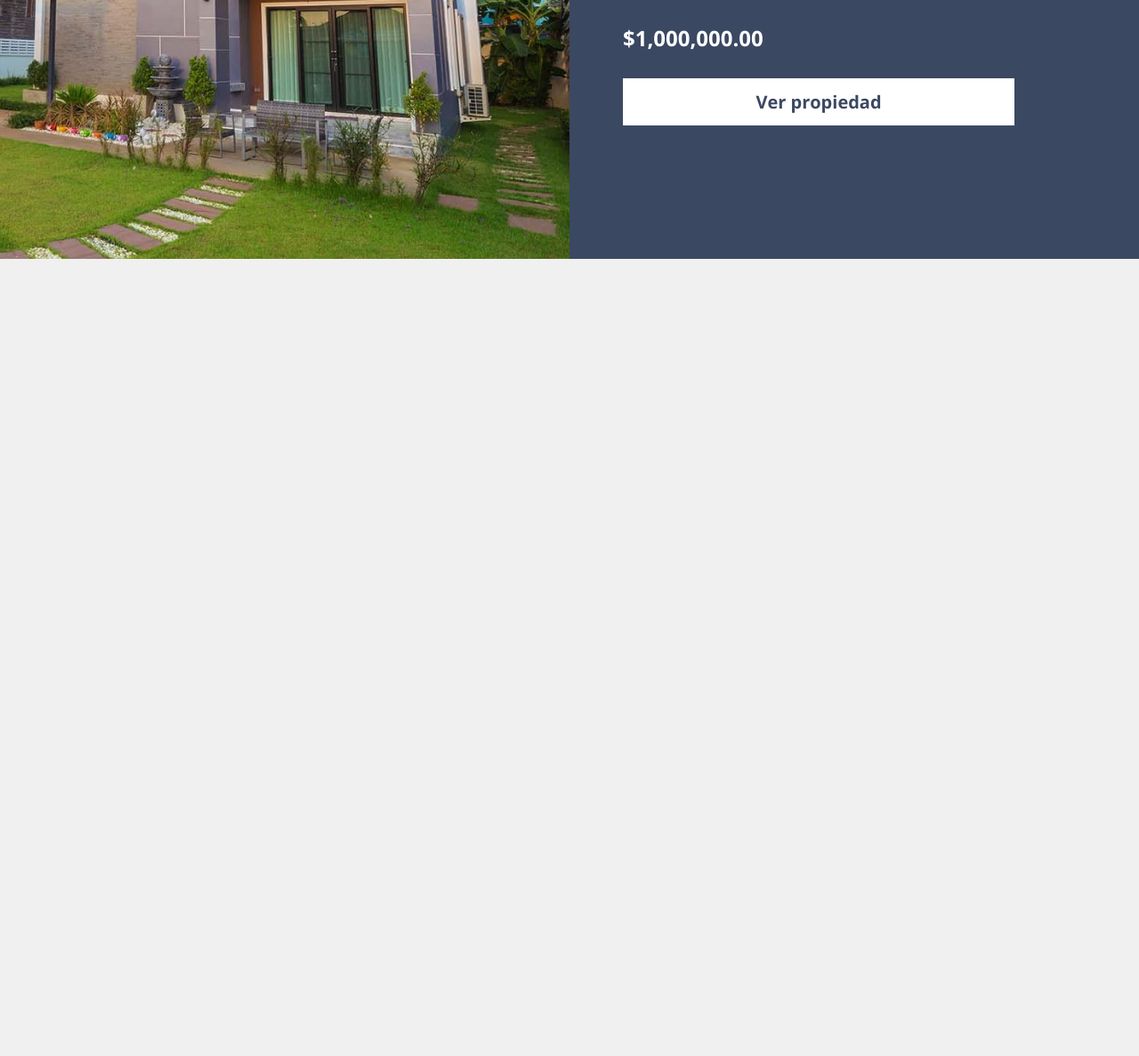
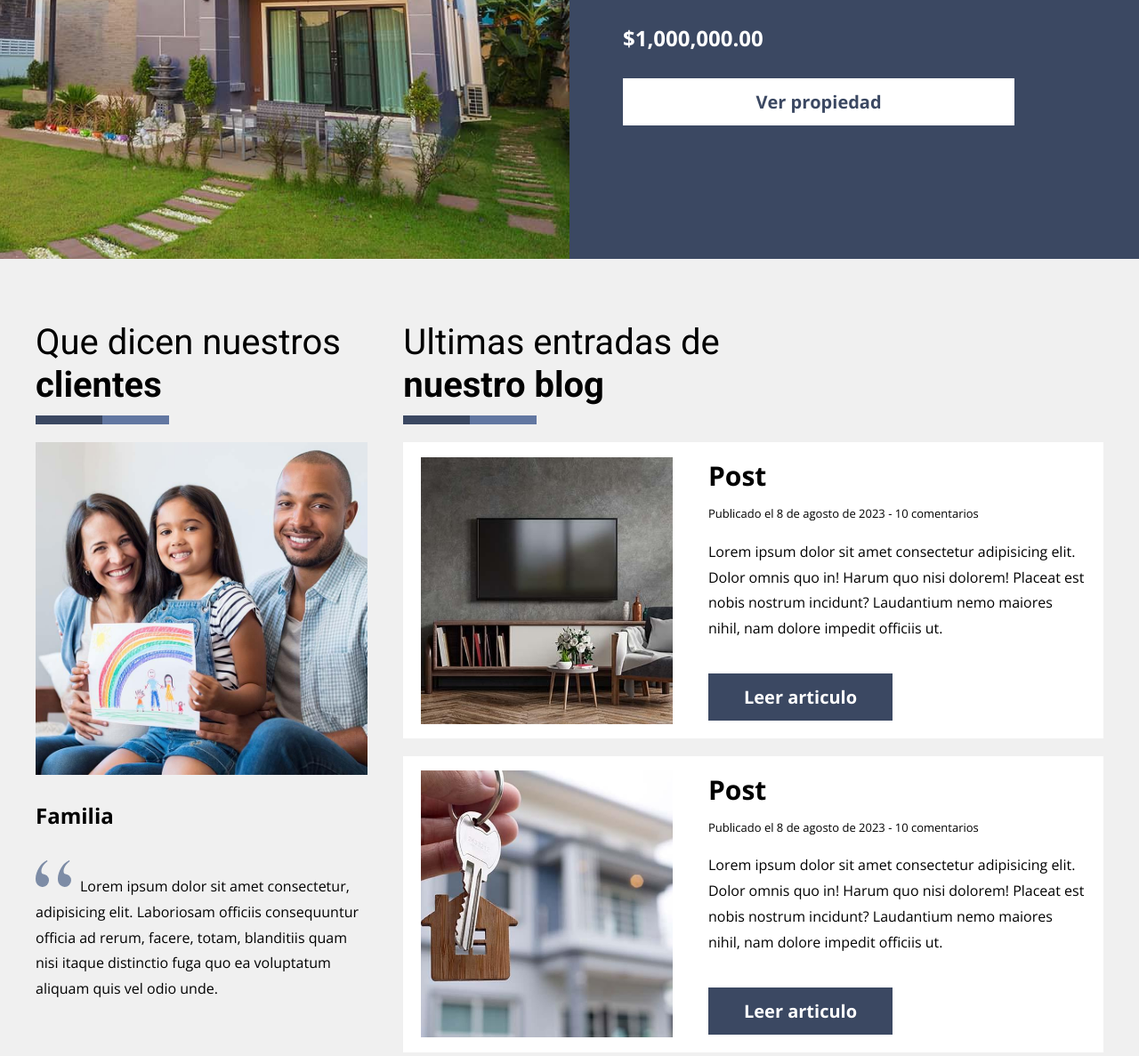
Before and after one commit to BenjaCode/RealState, a website: page index.html in a window 1280 px wide. Shown: the part 2448-3635 px from the top of the page at 89% size. Before the commit the page ends 2739 px from the top, so only its background shows below. Drawn offline with nearby package versions, Linux system fonts and the light colour scheme.

Commit message:
Testimonial y Blog

```diff
--- a/index.html
+++ b/index.html
@@ -123,5 +123,63 @@
             </div>
         </div>
     </section>
+
+    <div class="testimoniales-blog contenedor">
+        <section class="testimoniales-blog__testimoniales">
+            <h2 class="testimoniales-blog__heading">Que dicen nuestros <span>clientes</span></h2>
+
+            <div class="testimonial">
+                <img src="build/img/testimonial.jpg" alt="Imagen de la famila del testimonial" class="testimonial__imagen">
+                <div class="testimonial__contenido">
+                    <p class="testimonial__nombre">Familia</p>
+                    <p class="testimonial__texto">Lorem ipsum dolor sit amet consectetur, adipisicing elit. Laboriosam officiis consequuntur officia ad rerum, facere, totam, blanditiis quam nisi itaque distinctio fuga quo ea voluptatum aliquam quis vel odio unde.</p>
+                </div>
+            </div>
+        </section>
+
+        <section class="testimoniales-blog__blog">
+            <h2 class="testimoniales-blog__heading">Ultimas entradas de <span>nuestro blog</span></h2>
+
+            <div class="entrada">
+                <div class="entrada__imagen-contenedor">
+                    <img src="build/img/blog_1.jpg" alt="Imagen del blog" class="entrada__imagen">
+                </div>
+
+                <div class="entrada__contenido">
+                    <h3 class="entrada__nombre">Post</h3>
+                    <p class="entrada__meta">Publicado el 8 de agosto de 2023 - 10 comentarios</p>
+                    <p class="entrada__texto">Lorem ipsum dolor sit amet consectetur adipisicing elit. Dolor omnis quo in! Harum quo nisi dolorem! Placeat est nobis nostrum incidunt? Laudantium nemo maiores nihil, nam dolore impedit officiis ut.</p>
+                    <a href="#" class="entrada__enlace">Leer articulo</a>
+                </div>
+            </div><!-- Entrada -->
+
+            <div class="entrada">
+                <div class="entrada__imagen-contenedor">
+                    <img src="build/img/blog_2.jpg" alt="Imagen del blog" class="entrada__imagen">
+                </div>
+
+                <div class="entrada__contenido">
+                    <h3 class="entrada__nombre">Post</h3>
+                    <p class="entrada__meta">Publicado el 8 de agosto de 2023 - 10 comentarios</p>
+                    <p class="entrada__texto">Lorem ipsum dolor sit amet consectetur adipisicing elit. Dolor omnis quo in! Harum quo nisi dolorem! Placeat est nobis nostrum incidunt? Laudantium nemo maiores nihil, nam dolore impedit officiis ut.</p>
+                    <a href="#" class="entrada__enlace">Leer articulo</a>
+                </div>
+            </div><!-- Entrada -->
+
+            <div class="entrada">
+                <div class="entrada__imagen-contenedor">
+                    <img src="build/img/blog_3.jpg" alt="Imagen del blog" class="entrada__imagen">
+                </div>
+
+                <div class="entrada__contenido">
+                    <h3 class="entrada__nombre">Post</h3>
+                    <p class="entrada__meta">Publicado el 8 de agosto de 2023 - 10 comentarios</p>
+                    <p class="entrada__texto">Lorem ipsum dolor sit amet consectetur adipisicing elit. Dolor omnis quo in! Harum quo nisi dolorem! Placeat est nobis nostrum incidunt? Laudantium nemo maiores nihil, nam dolore impedit officiis ut.</p>
+                    <a href="#" class="entrada__enlace">Leer articulo</a>
+                </div>
+            </div><!-- Entrada -->
+
+        </section>
+    </div>
 </body>
 </html>
--- a/src/scss/base/_mixins.scss
+++ b/src/scss/base/_mixins.scss
@@ -51,11 +51,14 @@
     grid-template-columns: repeat($columnas, 1fr);
 }
 
-@mixin heading{
+@mixin heading($salto: false){
     font-weight: 400;
 
     span{
         font-weight: 700;
+        @if($salto){
+            display: block;
+        };
     }
 
     &::after{
--- a/src/scss/ui/contenido/_index.scss
+++ b/src/scss/ui/contenido/_index.scss
@@ -1,2 +1,3 @@
 @forward 'propiedades';
 @forward 'destacada';
+@forward 'testimonial-blog';
--- /dev/null
+++ b/src/scss/ui/contenido/_testimonial-blog.scss
@@ -0,0 +1,94 @@
+@use 'base/variables' as v;
+@use 'base/mixins' as m;
+
+.testimoniales-blog{
+    margin-top: 5rem;
+    @include m.desktop {
+        @include m.grid(3, 4rem);
+    }
+
+    &__blog{
+        @include m.desktop {
+            grid-column: 2/4;
+        }
+    }
+
+    &__heading{
+        @include m.heading(true);
+    }
+}
+
+.testimonial{
+    &imagen{
+        width: 20rem;
+        margin: 0 auto;
+    }
+
+    &contenido{
+        background-color: v.$blanco;
+        margin-top: -10rem;
+        padding: 10rem 2rem 2rem 2rem;
+        text-align: center;
+    }
+
+    &__nombre{
+        font-size: 2.4rem;
+        font-weight: 700;
+    }
+
+    &__texto{
+        &::before{
+            content: '';
+            background-image: url(../img/quote.svg);
+            display: inline-block;
+            width: 4rem;
+            height: 4rem;
+            background-repeat: no-repeat;
+            background-position: center;
+            margin-right: 1rem;
+        }
+    }
+}
+
+.entrada{
+    background-color: v.$blanco;
+    margin-bottom: 2rem;
+    @include m.tablet {
+        @include m.grid(5, 2rem);
+        align-items: center;
+    }
+
+    &__imagen-contenedor{
+        @include m.tablet {
+            grid-column: 1/3;
+        }
+    }
+
+    &__imagen{
+        height: 30rem;
+        object-fit: cover;
+        width: 100%;
+        @include m.tablet {
+            padding-left: 2rem;
+        }
+    }
+
+    &__contenido{
+        @include m.tablet {
+            grid-column: 3/6;
+            padding: 2rem;
+        }
+    }
+
+    &__meta{
+        font-size: 1.3rem;
+    }
+
+    &__enlace{
+        @include m.boton(v.$primario, v.$blanco);
+        display: block;
+        @include m.tablet {
+            display: inline-block;
+        }
+    }
+}
```
Also changed, not shown: build/css/app.css, 1 other file.
